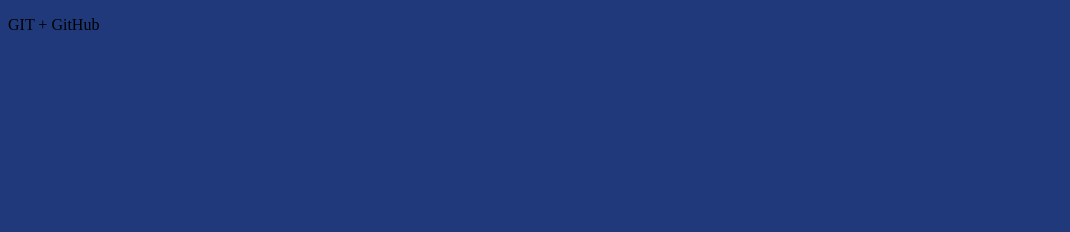
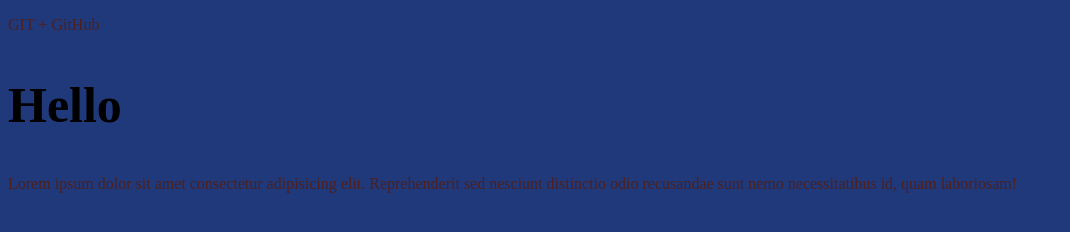
Before and after one commit to MikulikV/gittest, a plain HTML site: page index.html in a window 1280 px wide. Shown: the whole page, without its empty margins (0-1070 px from the left). Drawn offline with Linux system fonts and the light colour scheme.

Commit message:
second commit

```diff
--- a/css/main.css
+++ b/css/main.css
@@ -1,3 +1,9 @@
 body {
     background-color: #1f397b;
 }
+p {
+    color: #4d2020;
+}
+h2 {
+    font-size: 50px;
+}
--- a/index.html
+++ b/index.html
@@ -9,5 +9,7 @@
 </head>
 <body>
     <p>GIT + GitHub</p>
+    <h2>Hello</h2>
+    <p>Lorem ipsum dolor sit amet consectetur adipisicing elit. Reprehenderit sed nesciunt distinctio odio recusandae sunt nemo necessitatibus id, quam laboriosam!</p>
 </body>
 </html>
```
